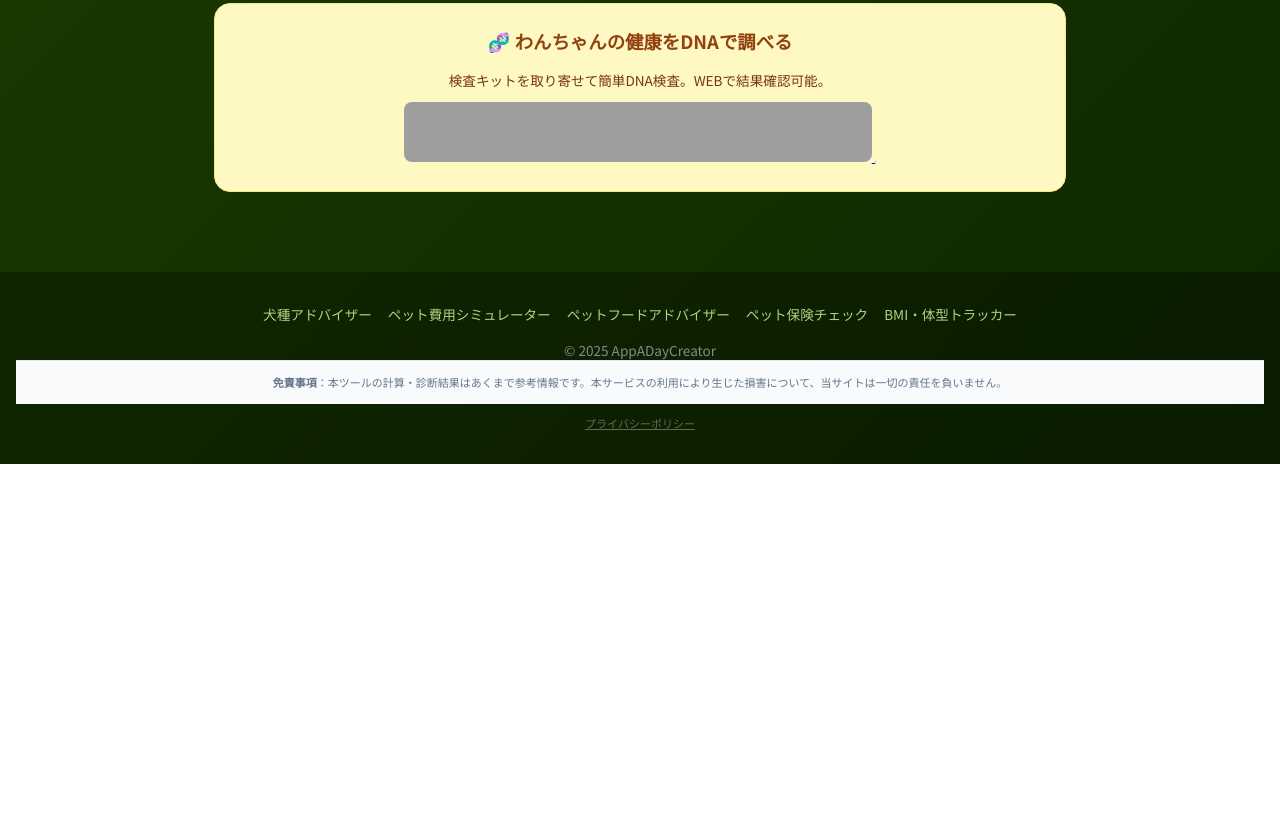
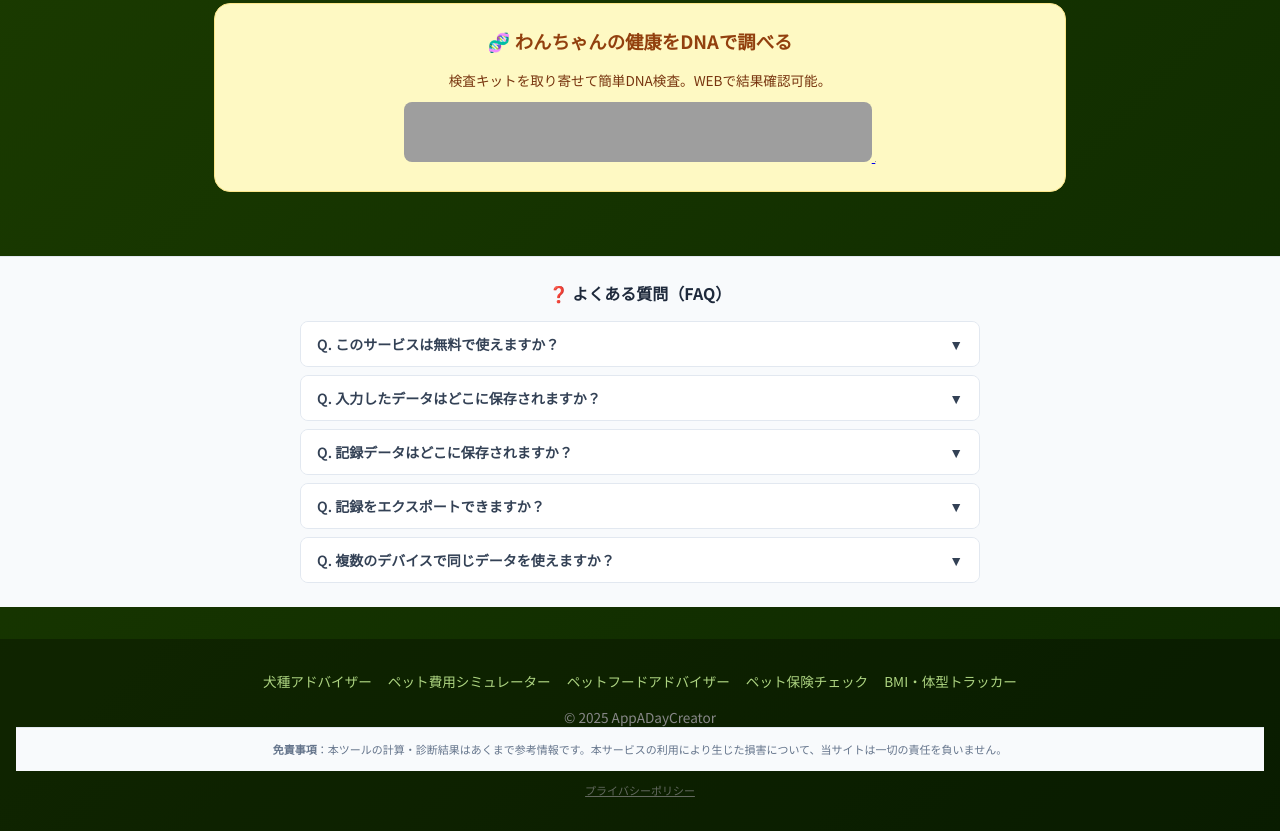
Before and after one commit to appadaycreator/dog-walk-tracker, a plain HTML site: page index.html in a window 1280 px wide. Shown: the part 2199-3030 px from the top of the page. Before the commit the page ends 2663 px from the top, so only its background shows below. Drawn offline with Linux system fonts and the light colour scheme; grey boxes are pictures that could not be loaded.

Commit message:
UX改善: よくある質問（FAQ）セクション追加

```diff
--- a/index.html
+++ b/index.html
@@ -213,6 +213,31 @@
   </section>
 </main>
 
+<section style="background:#f8fafc;border-top:1px solid #e2e8f0;padding:24px 16px;margin-top:16px;">
+  <h2 style="font-size:16px;font-weight:700;color:#1e293b;margin:0 0 16px;text-align:center;">❓ よくある質問（FAQ）</h2>
+  <div style="max-width:680px;margin:0 auto;">
+    <details style="border:1px solid #e2e8f0;border-radius:8px;margin-bottom:8px;overflow:hidden;">
+      <summary style="padding:12px 16px;cursor:pointer;font-size:14px;font-weight:600;color:#334155;background:#fff;list-style:none;display:flex;justify-content:space-between;align-items:center;">Q. このサービスは無料で使えますか？ <span>▼</span></summary>
+      <p style="padding:12px 16px;font-size:13px;color:#475569;margin:0;background:#f8fafc;">はい、完全無料でご利用いただけます。登録・ログイン不要で、すぐにお使いいただけます。</p>
+    </details>
+    <details style="border:1px solid #e2e8f0;border-radius:8px;margin-bottom:8px;overflow:hidden;">
+      <summary style="padding:12px 16px;cursor:pointer;font-size:14px;font-weight:600;color:#334155;background:#fff;list-style:none;display:flex;justify-content:space-between;align-items:center;">Q. 入力したデータはどこに保存されますか？ <span>▼</span></summary>
+      <p style="padding:12px 16px;font-size:13px;color:#475569;margin:0;background:#f8fafc;">入力データはお使いのデバイス内（ブラウザのローカルストレージ）にのみ保存されます。外部サーバーへの送信は一切行いません。</p>
+    </details>
+    <details style="border:1px solid #e2e8f0;border-radius:8px;margin-bottom:8px;overflow:hidden;">
+      <summary style="padding:12px 16px;cursor:pointer;font-size:14px;font-weight:600;color:#334155;background:#fff;list-style:none;display:flex;justify-content:space-between;align-items:center;">Q. 記録データはどこに保存されますか？ <span>▼</span></summary>
+      <p style="padding:12px 16px;font-size:13px;color:#475569;margin:0;background:#f8fafc;">記録データはお使いのブラウザのローカルストレージに保存されます。ブラウザのデータを削除すると記録も消えますのでご注意ください。</p>
+    </details>
+    <details style="border:1px solid #e2e8f0;border-radius:8px;margin-bottom:8px;overflow:hidden;">
+      <summary style="padding:12px 16px;cursor:pointer;font-size:14px;font-weight:600;color:#334155;background:#fff;list-style:none;display:flex;justify-content:space-between;align-items:center;">Q. 記録をエクスポートできますか？ <span>▼</span></summary>
+      <p style="padding:12px 16px;font-size:13px;color:#475569;margin:0;background:#f8fafc;">現在、直接のエクスポート機能は未搭載です。スクリーンショットで記録を保存することをおすすめします。</p>
+    </details>
+    <details style="border:1px solid #e2e8f0;border-radius:8px;overflow:hidden;">
+      <summary style="padding:12px 16px;cursor:pointer;font-size:14px;font-weight:600;color:#334155;background:#fff;list-style:none;display:flex;justify-content:space-between;align-items:center;">Q. 複数のデバイスで同じデータを使えますか？ <span>▼</span></summary>
+      <p style="padding:12px 16px;font-size:13px;color:#475569;margin:0;background:#f8fafc;">データはデバイスごとに保存されるため、デバイス間での同期には対応していません。</p>
+    </details>
+  </div>
+</section>
 <footer>
   <div class="links">
     <a href="https://appadaycreator.github.io/pet-breed-advisor/">犬種アドバイザー</a>
```
